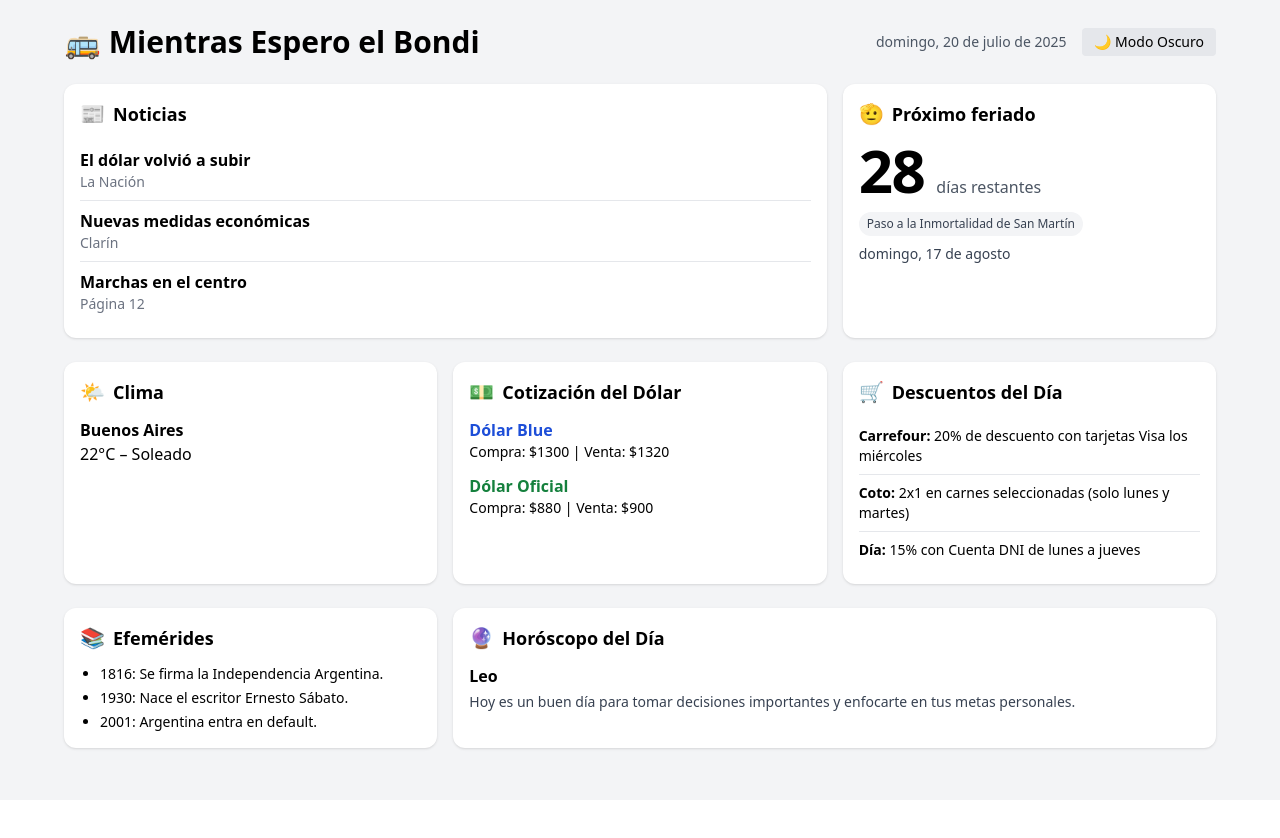
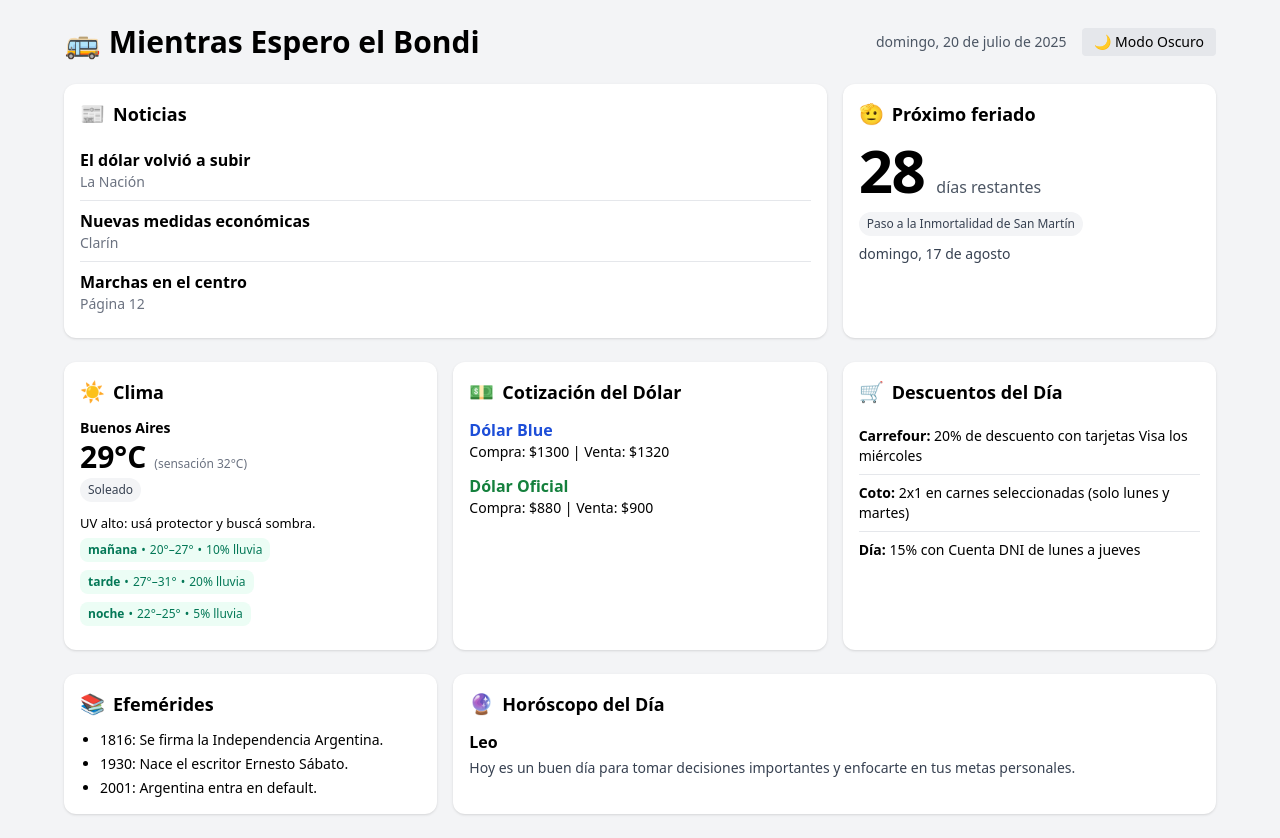
Before and after one commit to kalaniz0018/mientras-espero-el-bondi, a React (Vite) app: page / in a window 1280 px wide. Before the commit the page ends 800 px from the top, so only its background shows below. Built offline with nearby package versions, Linux system fonts and the light colour scheme.

Commit message:
modulo del clima

```diff
--- a/src/App.tsx
+++ b/src/App.tsx
@@ -1,5 +1,5 @@
 import { useEffect, useState } from "react";
-import { Weather } from "./components/Weather";
+import { Weather } from "./components/Weather/Weather";
 import { News } from "./components/News";
 import { Efemerides } from "./components/Efemerides";
 import { NextFeriado } from "./components/NextFeriado/NextFeriado";
--- a/src/components/Weather.tsx
+++ /dev/null
@@ -1,20 +0,0 @@
-import React from "react";
-import { mockWeather } from "../mocks/mockData";
-import { Card } from "./UI/Card";
-
-type WeatherProps = {
-  className?: string;
-};
-
-export const Weather: React.FC<WeatherProps> = ({ className = "" }) => {
-  return (
-    <div className={className}>
-      <Card title="Clima" icon="🌤">
-        <p className="font-semibold">{mockWeather.location}</p>
-        <p>
-          {mockWeather.temperature} – {mockWeather.condition}
-        </p>
-      </Card>
-    </div>
-  );
-};
--- /dev/null
+++ b/src/components/Weather/Weather.tsx
@@ -0,0 +1,73 @@
+// src/components/Weather/Weather.tsx
+import React from "react";
+import { Card } from "../UI/Card";
+import { mockWeather } from "../../mocks/mockData";
+import { normalizeWeather } from "./WeatherLogic";
+import { pickWeatherIcon } from "./WeatherIcons";
+import { buildWeatherMessage } from "./WeatherMessages";
+
+type WeatherProps = { className?: string };
+
+export const Weather: React.FC<WeatherProps> = ({ className = "" }) => {
+  const data = normalizeWeather(mockWeather);
+  const icon = pickWeatherIcon(data.condition);
+  const message = buildWeatherMessage(data);
+
+  return (
+    <div className={className}>
+      <Card title="Clima" icon={icon}>
+        {/* Ubicación */}
+        <div className="flex items-center gap-2 mb-1">
+          <span className="text-sm font-semibold">{data.location}</span>
+        </div>
+
+        {/* Temp principal */}
+        <div className="flex items-baseline gap-2 mb-1">
+          <span className="text-3xl font-extrabold leading-none">
+            {Math.round(data.temperature)}°C
+          </span>
+          {data.feelsLike !== undefined && (
+            <span className="text-xs text-gray-500 dark:text-gray-400">
+              (sensación {Math.round(data.feelsLike)}°C)
+            </span>
+          )}
+        </div>
+
+        {/* Condición como pill */}
+        <div className="inline-flex items-center px-2 py-1 rounded-full text-xs font-medium bg-gray-100 dark:bg-gray-700 text-gray-700 dark:text-gray-100 mb-2">
+          {data.condition}
+        </div>
+        {message && (
+            <div className="mt-1 mb-1 text-[13px] ">
+            {message}
+          </div>
+        )}
+        {/* Pronóstico en chips */}
+        {data.forecast && data.forecast.length > 0 && (
+          <div className="flex flex-wrap gap-2 mb-2">
+            {data.forecast.map((f, idx) => (
+              <div
+                key={idx}
+                className="px-2 py-1 rounded-lg bg-emerald-50 dark:bg-emerald-900/20 text-emerald-700 dark:text-emerald-300 text-xs"
+              >
+                <span className="font-semibold">{f.period}</span>
+                <span className="mx-1">•</span>
+                <span>
+                  {Math.round(f.min)}°–{Math.round(f.max)}°
+                </span>
+                {typeof f.pop === "number" && (
+                  <>
+                    <span className="mx-1">•</span>
+                    <span>{Math.round(f.pop)}% lluvia</span>
+                  </>
+                )}
+              </div>
+            ))}
+          </div>
+        )}
+      </Card>
+    </div>
+  );
+};
+
+export default Weather;
--- /dev/null
+++ b/src/components/Weather/WeatherIcons.ts
@@ -0,0 +1,15 @@
+// src/components/Weather/WeatherIcons.ts
+export const pickWeatherIcon = (condition: string): string => {
+  const n = condition.toLowerCase();
+
+  if (/tormenta|storm|thunder/i.test(n)) return "⛈️";
+  if (/lluvia|rain/i.test(n)) return "🌧️";
+  if (/nieve|snow/i.test(n)) return "❄️";
+  if (/nublado|cloud/i.test(n)) return "☁️";
+  if (/parcial|partly/i.test(n)) return "🌤️";
+  if (/soleado|sun/i.test(n)) return "☀️";
+  if (/viento|wind/i.test(n)) return "💨";
+  if (/niebla|fog/i.test(n)) return "🌫️";
+
+  return "✨"; // fallback por si no matchea nada
+};
--- /dev/null
+++ b/src/components/Weather/WeatherLogic.ts
@@ -0,0 +1,37 @@
+// src/components/Weather/WeatherLogic.ts
+
+import type { RawWeatherData, WeatherData, WeatherForecastItem } from "./WeatherTypes";
+
+
+const toNum = (v: unknown): number => {
+  if (typeof v === "number") return v;
+  if (typeof v === "string") {
+    const m = v.match(/-?\d+(\.\d+)?/);
+    return m ? parseFloat(m[0]) : NaN;
+  }
+  return NaN;
+};
+
+export const normalizeWeather = (raw: RawWeatherData): WeatherData => {
+  return {
+    location: (raw.location as string) ?? "Cerca tuyo",
+    temperature: toNum(raw.temperature),
+    feelsLike: raw.feelsLike !== undefined ? toNum(raw.feelsLike) : undefined,
+    condition: (raw.condition as string) ?? "—",
+    precipitationProb:
+      raw.precipitationProb !== undefined ? toNum(raw.precipitationProb) : undefined,
+    windKmh: raw.windKmh !== undefined ? toNum(raw.windKmh) : undefined,
+    uvIndex: raw.uvIndex !== undefined ? toNum(raw.uvIndex) : undefined,
+    humidity: raw.humidity !== undefined ? toNum(raw.humidity) : undefined,
+    forecast: Array.isArray(raw.forecast)
+      ? (raw.forecast as RawWeatherData[])
+          .map((f): WeatherForecastItem => ({
+            period: f.period as WeatherForecastItem["period"],
+            min: toNum(f.min),
+            max: toNum(f.max),
+            pop: f.pop !== undefined ? toNum(f.pop) : undefined,
+          }))
+          .filter((f) => !Number.isNaN(f.min) && !Number.isNaN(f.max))
+      : undefined,
+  };
+};
--- /dev/null
+++ b/src/components/Weather/WeatherMessages.ts
@@ -0,0 +1,34 @@
+// src/components/Weather/WeatherMessages.ts
+import type { WeatherData } from "./WeatherTypes";
+
+export const buildWeatherMessage = (w: WeatherData): string => {
+  const { condition, temperature, feelsLike, uvIndex, windKmh, humidity, precipitationProb, forecast } = w;
+
+  // Señal de lluvia fuerte hoy (sin repetir el forecast visual)
+  const highRainChance =
+    (typeof precipitationProb === "number" && precipitationProb >= 60) ||
+    (forecast?.some(f => typeof f.pop === "number" && f.pop >= 60) ?? false);
+
+  if (/tormenta|thunder|electrica/i.test(condition)) return "⚡ Mejor moverte con cuidado: hay tormenta.";
+  if (/lluvia|rain/i.test(condition) || highRainChance) return "☔ Llevá paraguas por si acaso.";
+  if (/nieve|snow/i.test(condition)) return "❄️ Abrigate bien, va a estar helado.";
+  if (/niebla|fog/i.test(condition)) return "🌫️ Manejá con cuidado, hay niebla.";
+  if (/viento|wind/i.test(condition) || (typeof windKmh === "number" && windKmh >= 30)) return "💨 Día ventoso: cerrá bien la campera.";
+
+  if (/soleado|sun/i.test(condition) && typeof uvIndex === "number" && uvIndex >= 7) {
+    return "UV alto: usá protector y buscá sombra.";
+  }
+  if (typeof temperature === "number" && temperature >= 30) return "🌞 Hidratate y buscá lugares frescos.";
+  if (typeof temperature === "number" && temperature <= 10) return "🧥 Salí abrigado, está fresco.";
+  if (typeof humidity === "number" && humidity >= 80) return "💧 Día húmedo: llevá algo liviano y respirable.";
+
+  if (
+    typeof feelsLike === "number" &&
+    typeof temperature === "number" &&
+    Math.abs(feelsLike - temperature) >= 3
+  ) {
+    return `🌡️ Se siente como ${Math.round(feelsLike)}°C.`;
+  }
+
+  return ""; // sin mensaje cuando no hay nada útil que decir
+};
--- /dev/null
+++ b/src/components/Weather/WeatherTypes.ts
@@ -0,0 +1,25 @@
+// src/components/Weather/WeatherTypes.ts
+
+export type Daypart = "mañana" | "tarde" | "noche";
+
+export type WeatherForecastItem = {
+  period: Daypart;
+  min: number;          // °C
+  max: number;          // °C
+  pop?: number;         // probabilidad de precipitación (0–100)
+};
+
+export type WeatherData = {
+  location: string;
+  temperature: number;        // °C
+  feelsLike?: number;         // °C
+  condition: string;          // "Soleado", "Lluvia", etc.
+  precipitationProb?: number; // 0–100
+  windKmh?: number;           // km/h
+  uvIndex?: number;           // 0–11+
+  humidity?: number;          // %
+  forecast?: WeatherForecastItem[];
+};
+
+// Tipo auxiliar para datos crudos que vienen del backend o mock
+export type RawWeatherData = Record<string, unknown>;
--- a/src/mocks/mockData.ts
+++ b/src/mocks/mockData.ts
@@ -1,7 +1,19 @@
 export const mockWeather = {
-  temperature: "22°C",
-  condition: "Soleado",
   location: "Buenos Aires",
+  temperature: "29°C",        // puede venir como string con unidad
+  feelsLike: "32°C",          // idem
+  condition: "Soleado",       // probá con "Lluvia", "Tormenta", "Nublado", etc.
+  precipitationProb: "10%",   // 0–100
+  windKmh: "18 km/h",
+  uvIndex: "7",
+  humidity: "55%",
+
+  // Pronóstico muy breve por parte del día (opcional)
+  forecast: [
+    { period: "mañana", min: "20", max: "27", pop: "10" },
+    { period: "tarde",  min: "27", max: "31", pop: "20" },
+    { period: "noche",  min: "22", max: "25", pop: "5"  },
+  ],
 };
 
 export const mockNews = [
```
